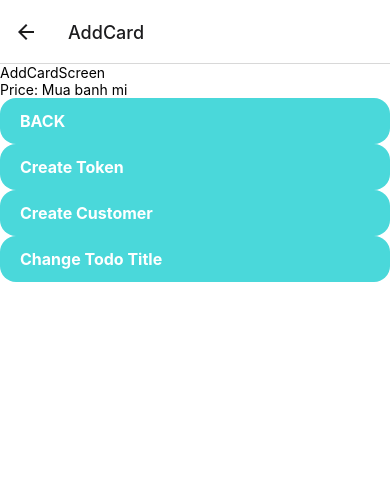
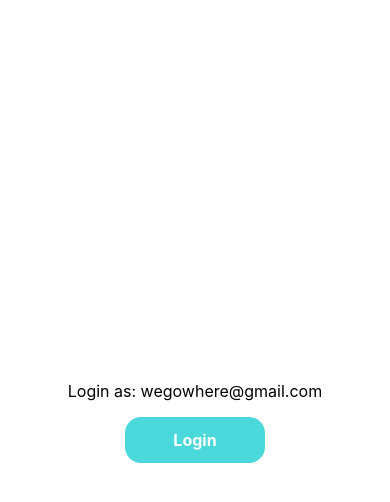
Before and after one commit to khacbac/we-go-where, a React Native app: screen /AddCard in a window 390 px wide. Shown: the top 502 px of the page. Built offline with nearby package versions, Linux system fonts and the light colour scheme; what omise-react-native would draw is missing.

Commit message:
handled login logic

```diff
--- a/App.tsx
+++ b/App.tsx
@@ -1,28 +1,11 @@
 import "react-native-gesture-handler";
-import { NavigationContainer } from "@react-navigation/native";
-import { AddCardScreen, CardsListScreen, LoginScreen } from "./src/features";
-import { createStackNavigator } from "@react-navigation/stack";
-import { RootStackParamList } from "./src/types";
 import { StoreProvider, rootStore } from "./src/stores";
-
-const Stack = createStackNavigator<RootStackParamList>();
+import AppNavigator from "./Navigator";
 
 export default function App() {
   return (
     <StoreProvider value={rootStore}>
-      <NavigationContainer>
-        <Stack.Navigator>
-          <Stack.Screen
-            name="Login"
-            component={LoginScreen}
-            options={{ headerShown: false }}
-          />
-          {/* @ts-ignore */}
-          <Stack.Screen name="CardsList" component={CardsListScreen} />
-          {/* @ts-ignore */}
-          <Stack.Screen name="AddCard" component={AddCardScreen} />
-        </Stack.Navigator>
-      </NavigationContainer>
+      <AppNavigator />
     </StoreProvider>
   );
 }
--- /dev/null
+++ b/Navigator.tsx
@@ -0,0 +1,37 @@
+import { NavigationContainer } from "@react-navigation/native";
+import { AddCardScreen, CardsListScreen, LoginScreen } from "./src/features";
+import { createStackNavigator } from "@react-navigation/stack";
+import { RootStackParamList } from "./src/types";
+import { useStore } from "./src/stores";
+import { observer } from "mobx-react-lite";
+
+const Stack = createStackNavigator<RootStackParamList>();
+
+const AppNavigator = () => {
+  const { authStore } = useStore();
+  return (
+    <NavigationContainer>
+      <Stack.Navigator>
+        {!authStore.accessToken && (
+          <Stack.Group navigationKey="Guest">
+            <Stack.Screen
+              name="Login"
+              component={LoginScreen}
+              options={{ headerShown: false }}
+            />
+          </Stack.Group>
+        )}
+        {!!authStore.accessToken && (
+          <Stack.Group navigationKey="User">
+            {/* @ts-ignore */}
+            <Stack.Screen name="CardsList" component={CardsListScreen} />
+            {/* @ts-ignore */}
+            <Stack.Screen name="AddCard" component={AddCardScreen} />
+          </Stack.Group>
+        )}
+      </Stack.Navigator>
+    </NavigationContainer>
+  );
+};
+
+export default observer(AppNavigator);
--- a/src/features/auth/LoginScreen.tsx
+++ b/src/features/auth/LoginScreen.tsx
@@ -3,11 +3,15 @@ import { StyleSheet } from "react-native";
 import { AppButton, AppContainer, AppText } from "../../components";
 import { AppNavigationProps } from "../../types";
 import { USER_EMAIL } from "../../constants";
+import { useStore } from "../../stores";
 
 type IProps = AppNavigationProps<"Login"> & {};
 export const LoginScreen: React.FC<IProps> = ({ navigation }) => {
+  const { authStore } = useStore();
+
   const onLogin = () => {
-    navigation.replace("CardsList");
+    // navigation.replace("CardsList");
+    authStore.login();
   };
 
   return (
--- /dev/null
+++ b/src/stores/authStore.ts
@@ -0,0 +1,15 @@
+import { action, makeAutoObservable, observable } from "mobx";
+
+export class AuthStore {
+  @observable accessToken: string | null = null;
+  @observable user: any = null;
+
+  constructor() {
+    makeAutoObservable(this);
+  }
+
+  @action
+  login() {
+    this.accessToken = "token";
+  }
+}
--- a/src/stores/index.ts
+++ b/src/stores/index.ts
@@ -1,6 +1,7 @@
 // store.ts
 import { createContext, useContext } from "react";
 import { observable, action, makeObservable } from "mobx";
+import { AuthStore } from "./authStore";
 
 class Todo {
   @observable title = "Mua banh mi";
@@ -23,6 +24,7 @@ class Todo {
 
 export const rootStore = {
   todoStore: new Todo(),
+  authStore: new AuthStore(),
 };
 
 export type TRootStore = typeof rootStore;
```
